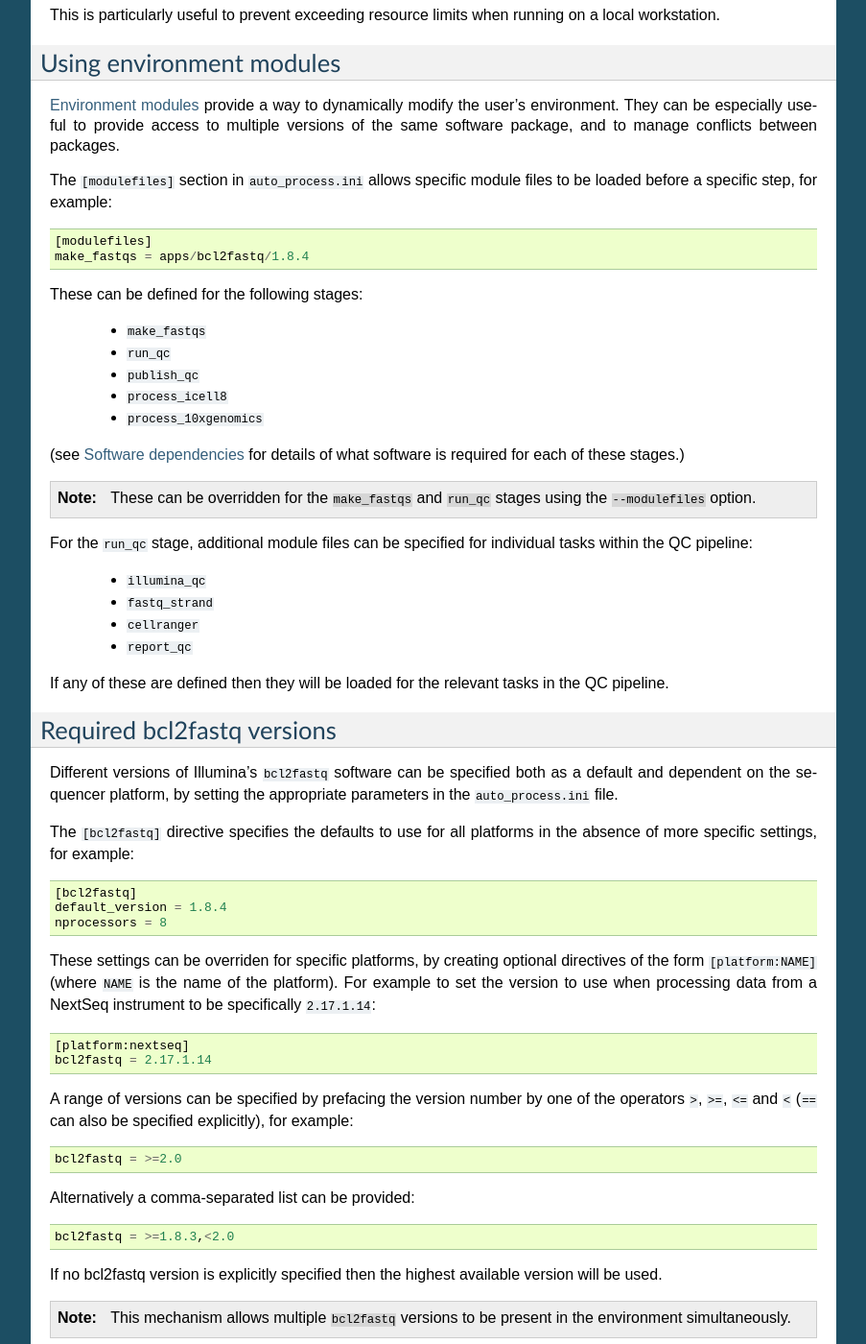
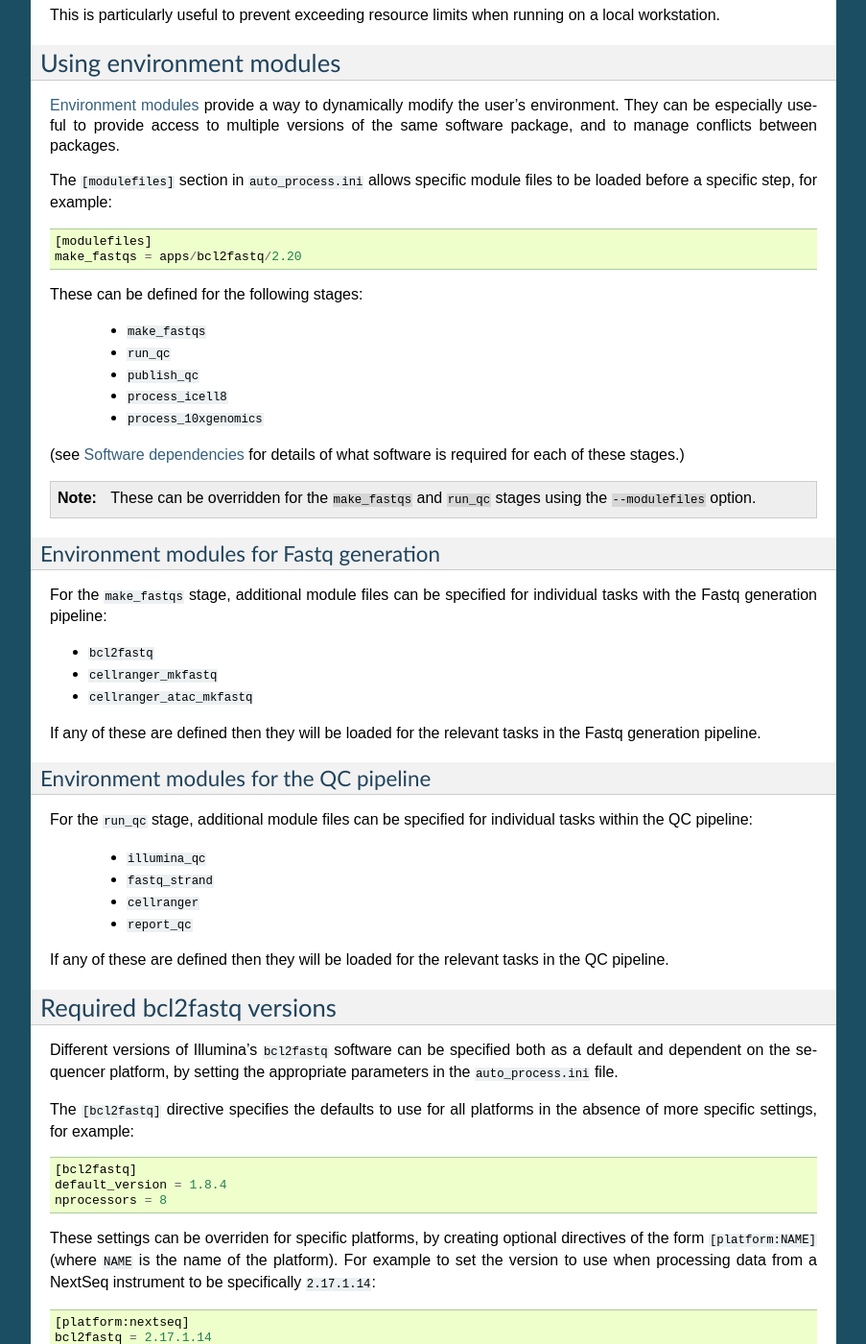
Before and after one commit to fls-bioinformatics-core/auto_process_ngs, a Sphinx documentation site: the page built from docs/source/configuration.rst, in a window 1280 px wide and 1400 px high, scrolled down 3746 px. Shown: the whole window at 96% size, without its empty margins (198-1101 px from the left). Built offline with Sphinx 7.4.7, drawn with Linux system fonts in a browser that asks for light colours.

Commit message:
Documentation: update the available environment modules for Fastq generation in the 'configuration' section.

```diff
--- a/docs/source/configuration.rst
+++ b/docs/source/configuration.rst
@@ -292,7 +292,7 @@ The ``[modulefiles]`` section in ``auto_process.ini`` allows specific module
 files to be loaded before a specific step, for example::
 
     [modulefiles]
-    make_fastqs = apps/bcl2fastq/1.8.4
+    make_fastqs = apps/bcl2fastq/2.20
 
 These can be defined for the following stages:
 
@@ -309,6 +309,22 @@ for each of these stages.)
 
    These can be overridden for the ``make_fastqs`` and ``run_qc`` stages
    using the ``--modulefiles`` option.
+
+Environment modules for Fastq generation
+^^^^^^^^^^^^^^^^^^^^^^^^^^^^^^^^^^^^^^^^
+
+For the ``make_fastqs`` stage, additional module files can be specified
+for individual tasks with the Fastq generation pipeline:
+
+* ``bcl2fastq``
+* ``cellranger_mkfastq``
+* ``cellranger_atac_mkfastq``
+
+If any of these are defined then they will be loaded for the relevant
+tasks in the Fastq generation pipeline.
+
+Environment modules for the QC pipeline
+^^^^^^^^^^^^^^^^^^^^^^^^^^^^^^^^^^^^^^^
 
 For the ``run_qc`` stage, additional module files can be specified for
 individual tasks within the QC pipeline:
```
